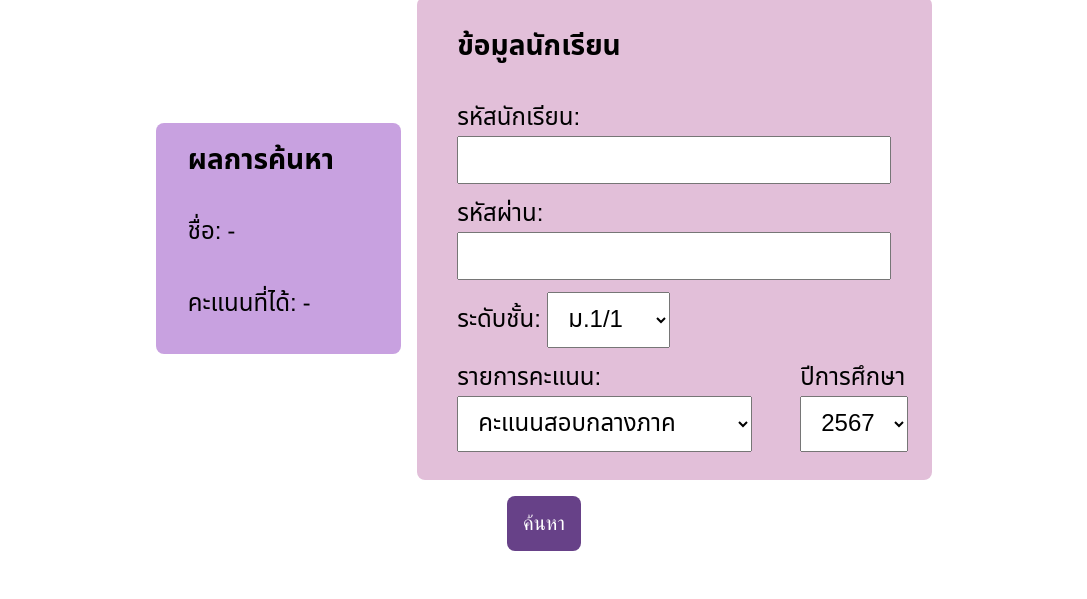
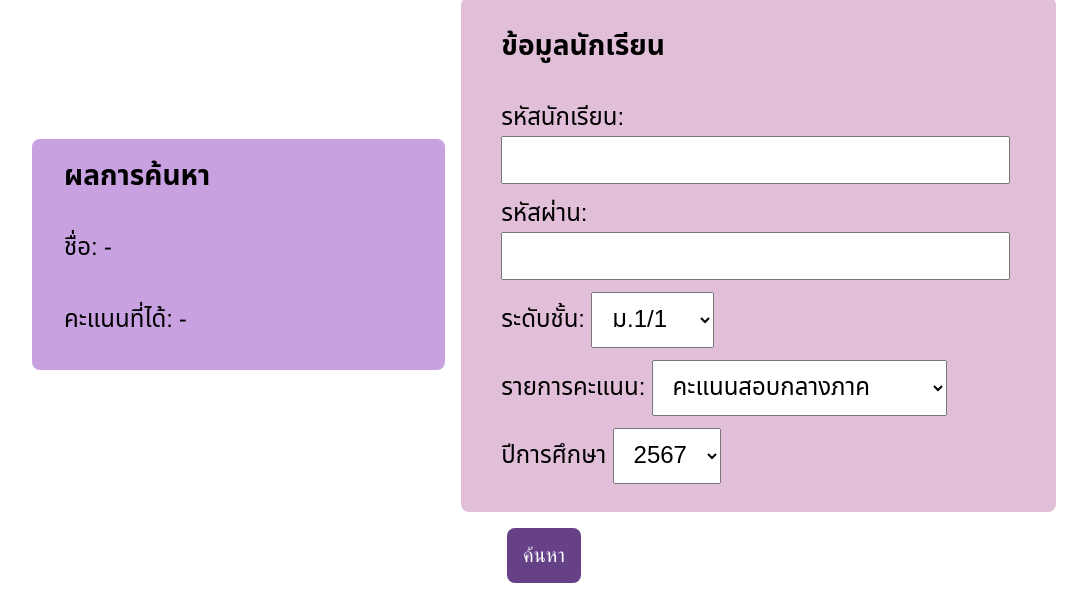
Before and after one commit to Chinnawat55555/score-page, a plain HTML site: page index.html in a window 1280 px wide. Shown: the part 284-883 px from the top of the page, without its empty margins (104-1191 px from the left). Before the commit the page ends 851 px from the top, so only its background shows below. Drawn offline with Linux system fonts and the light colour scheme.

Commit message:
edited layout

```diff
--- a/index.html
+++ b/index.html
@@ -10,7 +10,6 @@
         <link href="./styles/score.page.css" rel="stylesheet">
     </head>
     <body>
-        <div class="container">
             <div class="header">
                 <img src="./assets/banding.jpg" alt="banding"  />
                 <h2>คะแนนวิชา คณิตศาสตร์</h2>
@@ -26,19 +25,19 @@
                             <div class="form-item">
                                 <h3>ข้อมูลนักเรียน</h3>
                             </div>
-                            <div class="col">
+                            <div class="row">
                                 <div class="form-item">
                                     <label for="student_id">รหัสนักเรียน:</label>
                                     <input type="text" name="student_id" id="student_id">
                                 </div>
                             </div>
-                            <div class="col">
+                            <div class="row">
                                 <div class="form-item">
                                     <label for="password">รหัสผ่าน:</label>
                                     <input type="password" name="password" id="password">
                                 </div>
                             </div>
-                            <div class="col">
+                            <div class="row">
                                 <div class="form-item">
                                     <label for="room">ระดับชั้น:</label>
                                     <select name="room" id="room">
@@ -48,7 +47,7 @@
                                     </select>
                                 </div>
                             </div>
-                            <div class="col">
+                            <div class="row">
                                 <div class="form-item">
                                     <label for="test_type">รายการคะแนน:</label>
                                     <select name="test_type" id="test_type">
@@ -56,7 +55,9 @@
                                         <option value="final_1_term">คะแนนสอบกลางปลาย(1)</option>
                                     </select>
                                 </div>
-                                <div class="form-item-2">
+                            </div>
+                            <div class="row">
+                                <div class="form-item">
                                     <label for="ed_year">ปีการศึกษา</label>
                                     <select name="ed_year" id="ed_year">
                                         <option value="2567">2567</option>
@@ -70,6 +71,5 @@
             <div class="bt-container">
                 <input type="submit" value="ค้นหา" id="fetchButton">
             </div>
-        </div>
     </body>
 </html>
--- a/styles/score.page.css
+++ b/styles/score.page.css
@@ -2,15 +2,10 @@ body {
     display: flex;
     flex-direction: column;
     align-items: center;
+    justify-content: center;
     font-family: "Noto Sans Thai", sans-serif;
     font-size: 1.5rem;
     width: 100%;
-}
-
-.container {
-    display: flex;
-    flex-direction: column;
-    align-items: center;
 }
 
 .header {
@@ -33,7 +28,7 @@ body {
     display: flex;
     flex-direction: column;
     align-items: center;
-    width: 90%
+    width: 100%
 }
 
 .result {
@@ -105,7 +100,7 @@ body {
     }
 }
 
-.col {
+.row {
     display: flex;
     padding-bottom: 0.5rem;
 }
```
